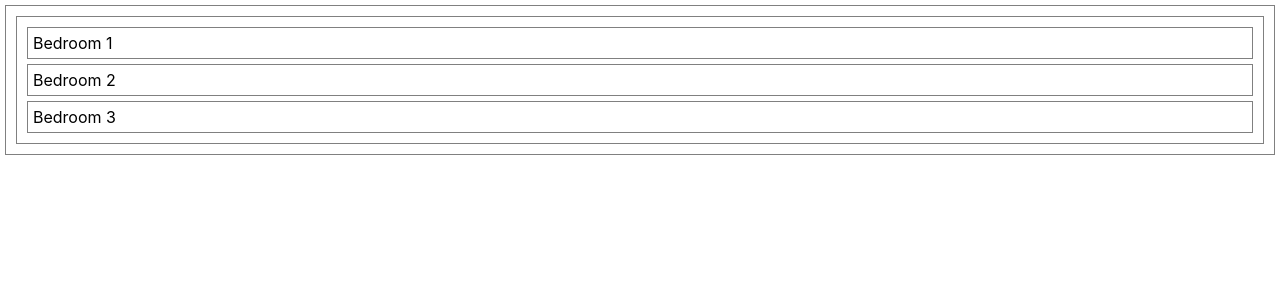
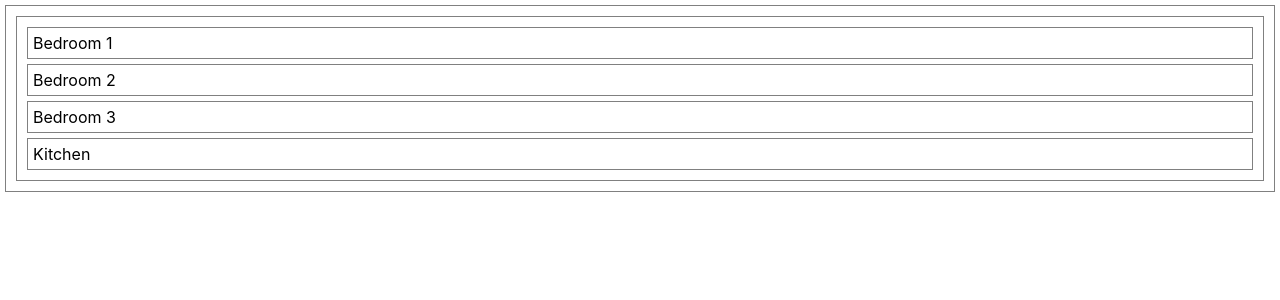
Before and after one commit to DanielleColucci/floorplan-lab, a React (Create React App) app: page / in a window 1280 px wide. Shown: the top 300 px of the page. Built offline with nearby package versions, Linux system fonts and the light colour scheme.

Commit message:
create Kitchen component and render in FloorPlan

```diff
--- a/src/FloorPlan.jsx
+++ b/src/FloorPlan.jsx
@@ -1,4 +1,5 @@
 import Bedroom from "./Bedroom"
+import Kitchen from "./Kitchen"
 
 const FloorPlan = () => {
   return (
@@ -6,6 +7,7 @@ const FloorPlan = () => {
       <Bedroom bedNum="1"/>
       <Bedroom bedNum="2"/>
       <Bedroom bedNum="3"/>
+      <Kitchen />
     </>
   )
 }
--- /dev/null
+++ b/src/Kitchen.jsx
@@ -0,0 +1,9 @@
+const Kitchen = () => {
+  return (
+    <div>
+      Kitchen
+    </div>
+  )
+}
+
+export default Kitchen
```
